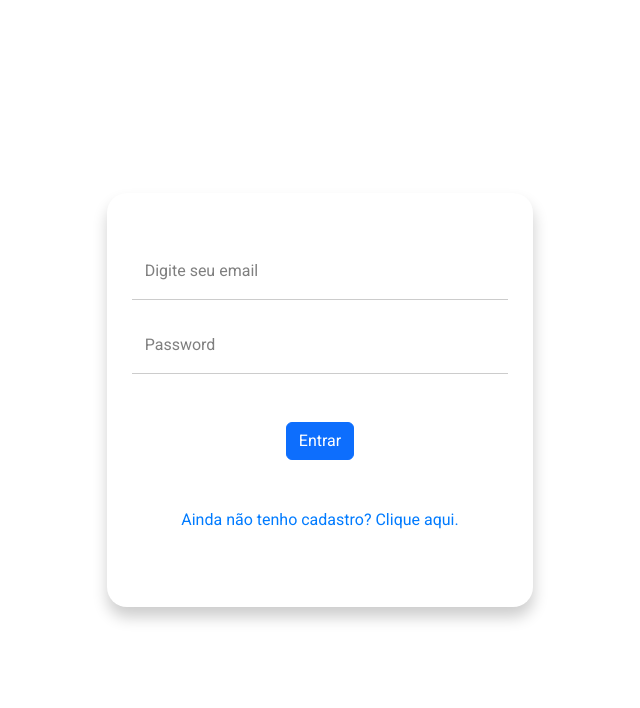
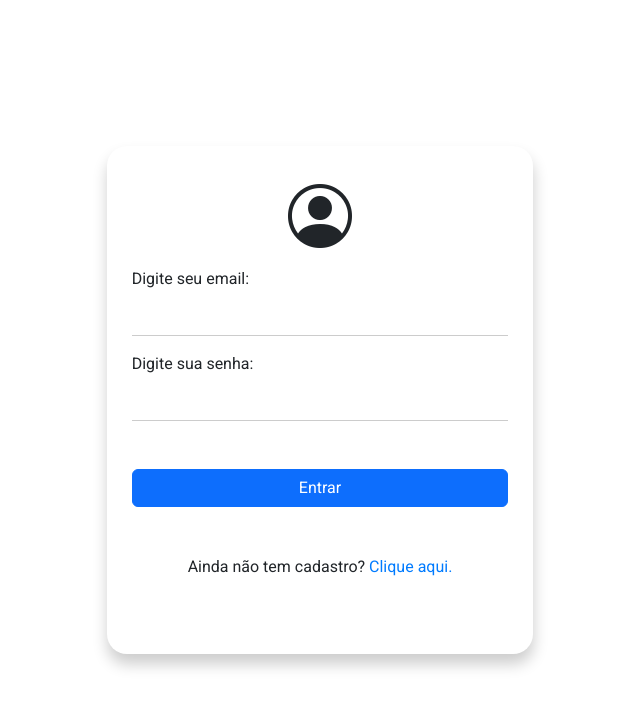
Before and after one commit to melojrx/urbanzone, a Flask app: page /login in a window 1280 px wide. Shown: the top 708 px of the page, without its empty margins (320-960 px from the left). Run offline with Flask 3, Linux system fonts and the light colour scheme; some libraries are stand-ins or nearby versions.

Commit message:
ajuste tela de login

```diff
--- a/app/forms/loginForm.py
+++ b/app/forms/loginForm.py
@@ -3,12 +3,12 @@ from wtforms.validators import DataRequired, Email, Length
 
 class LoginForm(Form):
     email = StringField(
-    'Digite seu email',
+    'Digite seu email:',
     validators= [
         Email(message=('Ops. Não nos parece um e-mail válido.'))
     ])
 
-    password = PasswordField('Password',
+    password = PasswordField('Digite sua senha:',
     validators = [
         DataRequired(),
         Length(min=8, message='A senha deve ter no mínimo %(min)d caracteres')
--- a/app/templates/login.html
+++ b/app/templates/login.html
@@ -8,7 +8,9 @@
         <div class="container col-12 col-md-6 col-lg-4" id="form-container">
             <div class="row justify-content-center">
                 <div class="col">
-                    <h1 class="text-center mb-4"><i class="fas fa-user"></i></h1>
+                    <div class="text-center">
+                        <i class="bi bi-person-circle text-center md-4" style="font-size: 4em;"></i>
+                    </div>
                     {% with messages = get_flashed_messages() %}
                     {% if messages %}
                         <div class="alert alert-danger" role="alert">
@@ -17,7 +19,7 @@
                     {% endif %}
                     {% endwith %}
                     <form action="" method="POST">
-                        <div class="form-floating mb-3">
+                        <div class="form-signin mb-3">
                             {{form.email.label(class_="form-label")}}
                             {{form.email(class_="form-control")}}
                             {% for error in form.email.errors %}
@@ -26,7 +28,7 @@
                             </div>
                             {% endfor %}
                         </div>
-                        <div class="form-floating mb-3">
+                        <div class="form-signin mb-3">
                             {{form.password.label(class_="form-label")}}
                             {{form.password(class_="form-control")}}
                             {% for error in form.password.errors %}
@@ -36,11 +38,11 @@
                             {% endfor %}
                         </div>
                         <div class="text-center mt-5">
-                            <div class="d-flex justify-content-center">
+                            <div class="d-grid mb-3">
                                 {{ form.submit(class_="btn btn-primary") }}
                             </div>
                             <div class="text-center mt-5">
-                                <a href="{{url_for('login.register')}}">Ainda não tenho cadastro? Clique aqui. </a>
+                                Ainda não tem cadastro? <a href="{{url_for('login.register')}}"> Clique aqui. </a>
                             </div>
                         </div>
                     </form>
```
